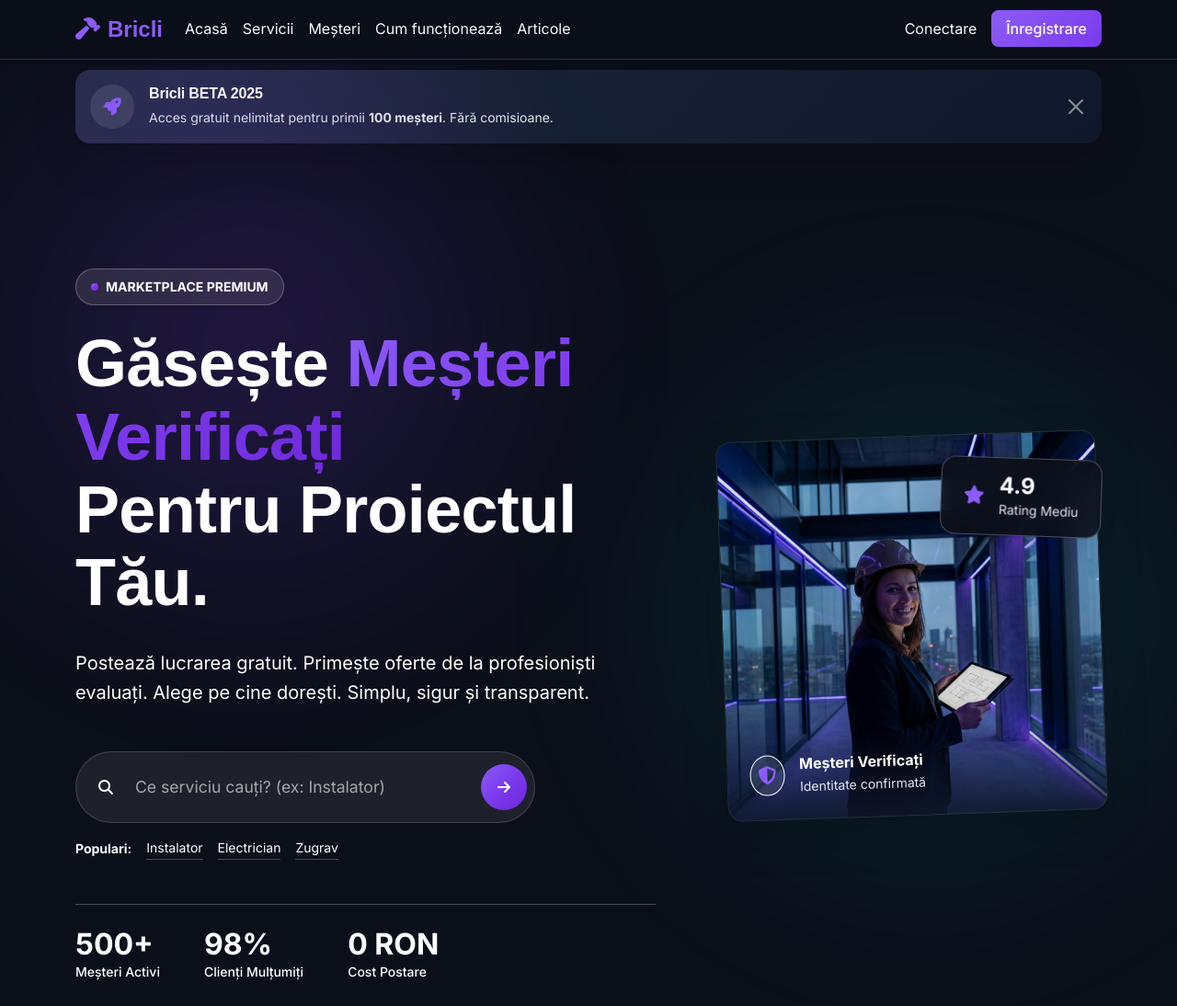
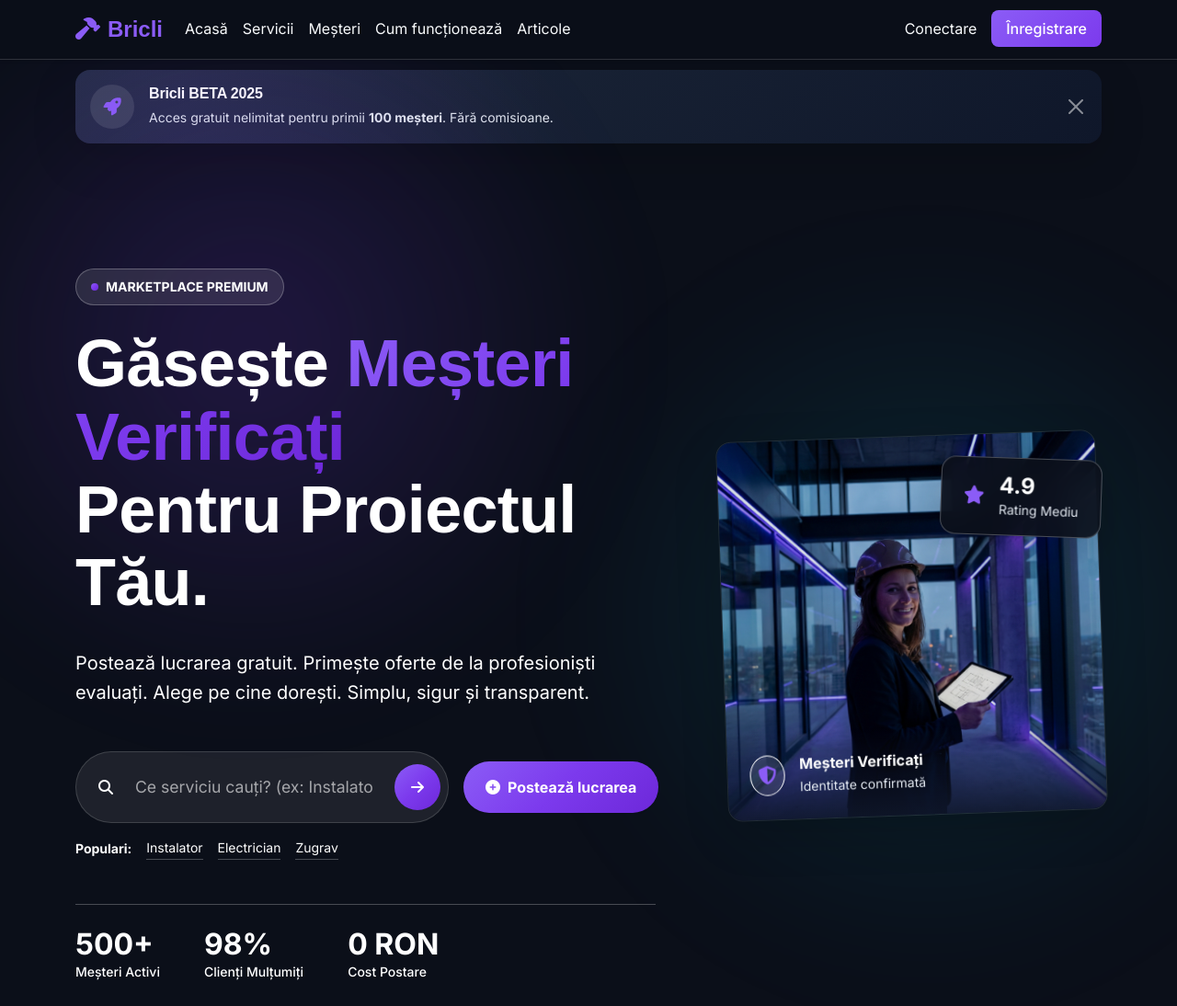
Before and after one commit to GaitanS/Bricli, a Django app: template templates/core/home.html in a window 1280 px wide; the page is wider, and only the part inside the window is pictured. Shown: the top 1094 px of that part at 92% size. Run offline with Django 5.2, Linux system fonts and the light colour scheme; the template is opened without the code that fills it, so the values that code supplies are empty; some libraries are stand-ins or nearby versions.

Commit message:
feat: Add initial `home.html` template for the landing page, including hero, search, and how-it-works sections.

```diff
--- a/templates/core/home.html
+++ b/templates/core/home.html
@@ -30,7 +30,8 @@
 
                 <!-- Search Bar -->
                 <div class="mb-5">
-                    <form action="{% url 'services:search' %}" method="get" class="w-100" style="max-width: 500px;">
+                    <div class="d-flex flex-column flex-sm-row gap-3 align-items-center justify-content-center justify-content-lg-start" style="max-width: 700px;">
+                        <form action="{% url 'services:search' %}" method="get" class="flex-grow-1 w-100">
                             <div class="search-bar-premium">
                                 <i class="fas fa-search text-white ms-3"></i>
                                 <input type="text" name="q" class="search-input" placeholder="Ce serviciu cauți? (ex: Instalator)">
@@ -39,6 +40,11 @@
                                 </button>
                             </div>
                         </form>
+                        <a href="{% url 'services:create_order' %}" class="btn btn-primary rounded-pill px-4 py-3 fw-bold text-nowrap shadow-glow-violet hover-scale d-flex align-items-center gap-2">
+                            <i class="fas fa-plus-circle"></i>
+                            <span>Postează lucrarea</span>
+                        </a>
+                    </div>
                     <div class="mt-3 small text-white d-flex align-items-center gap-3 justify-content-center justify-content-lg-start">
                         <span class="fw-bold">Populari:</span>
                         <a href="#" class="text-white text-decoration-none border-bottom border-white border-opacity-25">Instalator</a>
@@ -67,12 +73,31 @@
             <!-- Hero Visual -->
             <div class="col-lg-5 d-none d-lg-block">
                 <div class="position-relative ps-4 reveal-on-scroll stagger-2">
-                    <!-- Main Image Card -->
+                    <!-- Main Image Card with Carousel -->
                     <div class="position-relative rounded-4 overflow-hidden shadow-lg" style="transform: rotate(-2deg); border: 1px solid rgba(255,255,255,0.1);">
-                        <img src="{% static 'images/hero_worker_2025.png' %}" alt="Meșter Profesionist" class="img-fluid" style="filter: brightness(0.9);">
+                        <div id="heroCarousel" class="carousel slide carousel-fade" data-bs-ride="carousel" data-bs-interval="2000">
+                            <div class="carousel-inner">
+                                <div class="carousel-item active">
+                                    <img src="{% static 'images/hero_worker_2025.png' %}" alt="Meșter Profesionist" class="d-block w-100" style="filter: brightness(0.9);">
+                                </div>
+                                <!-- Duplicated for now as placeholders since image generation quota is exceeded -->
+                                <div class="carousel-item">
+                                    <img src="{% static 'images/hero_worker_2025.png' %}" alt="Meșter Profesionist" class="d-block w-100" style="filter: brightness(0.9);">
+                                </div>
+                                <div class="carousel-item">
+                                    <img src="{% static 'images/hero_worker_2025.png' %}" alt="Meșter Profesionist" class="d-block w-100" style="filter: brightness(0.9);">
+                                </div>
+                                <div class="carousel-item">
+                                    <img src="{% static 'images/hero_worker_2025.png' %}" alt="Meșter Profesionist" class="d-block w-100" style="filter: brightness(0.9);">
+                                </div>
+                                <div class="carousel-item">
+                                    <img src="{% static 'images/hero_worker_2025.png' %}" alt="Meșter Profesionist" class="d-block w-100" style="filter: brightness(0.9);">
+                                </div>
+                            </div>
+                        </div>
 
                         <!-- Overlay Gradient -->
-                        <div class="position-absolute bottom-0 start-0 w-100 p-4" style="background: linear-gradient(to top, rgba(15, 23, 42, 0.9) 0%, transparent 100%);">
+                        <div class="position-absolute bottom-0 start-0 w-100 p-4" style="background: linear-gradient(to top, rgba(15, 23, 42, 0.9) 0%, transparent 100%); z-index: 10;">
                             <div class="d-flex align-items-center gap-3">
                                 <div class="bg-white bg-opacity-10 backdrop-blur-md rounded-circle p-2 border border-white border-opacity-20">
                                     <i class="fas fa-shield-alt text-success fa-lg"></i>
@@ -86,7 +111,7 @@
                     </div>
 
                     <!-- Floating Badge -->
-                    <div class="position-absolute top-0 end-0 mt-4 me-n4 bg-glass px-4 py-3 rounded-4 border border-white border-opacity-25 shadow-lg" style="transform: rotate(2deg);">
+                    <div class="position-absolute top-0 end-0 mt-4 me-n4 bg-glass px-4 py-3 rounded-4 border border-white border-opacity-25 shadow-lg" style="transform: rotate(2deg); z-index: 20;">
                         <div class="d-flex align-items-center gap-3">
                             <div class="text-warning">
                                 <i class="fas fa-star fa-lg"></i>
```
Lines whose indentation alone changed are shown as unchanged.
